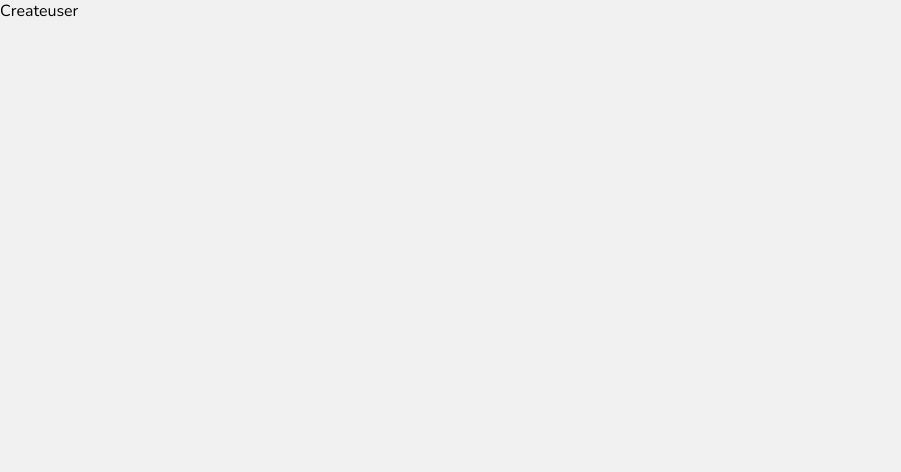
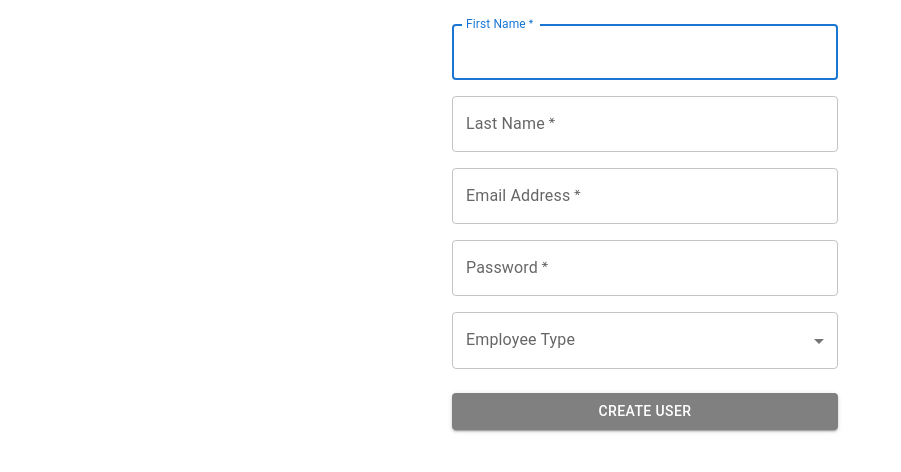
Before and after one commit to KiranLali1827/eCommTask, a React (Create React App) app: page /Createuser in a window 1280 px wide. Shown: the top 472 px of the page, without its empty margins (0-901 px from the left). Built offline with nearby package versions, Linux system fonts and the light colour scheme.

Commit message:
Added Employee Creation Page

```diff
--- a/package.json
+++ b/package.json
@@ -21,6 +21,7 @@
     "react-scripts": "5.0.1",
     "recharts": "^2.1.14",
     "sass": "^1.51.0",
+    "use-file-upload": "^1.0.11",
     "web-vitals": "^2.1.4"
   },
   "scripts": {
--- a/src/App.js
+++ b/src/App.js
@@ -7,7 +7,7 @@ import Signup from "./pages/Signup/Signup";
 import Createuser from "./pages/users/Createuser";
 import Userslist from "./pages/users/Userslist";
 import Employeelist from "./pages/users/Employeelist";
-
+import Imageupload from "./pages/Products/Imageupload";
 
 // function App() {
 //   return (
@@ -65,6 +65,8 @@ function App() {
           <Route path="/Createuser" element={<Createuser />} exact />
           <Route path="/Userslist" element={<Userslist />} exact />
           <Route path="/Employeelist" element={<Employeelist />} exact />
+          <Route path="/Imageupload" element={<Imageupload />} exact />
+
 
 
         </Route>
--- /dev/null
+++ b/src/pages/Products/Imageupload.js
@@ -0,0 +1,25 @@
+import React from "react";
+import '../Products/Imageupload.scss'
+import { useFileUpload } from "use-file-upload";
+const Imageupload = () => {
+  const defaultSrc =
+    "https://www.pngkit.com/png/full/301-3012694_account-user-profile-avatar-comments-fa-user-circle.png";
+
+  const [files, selectFiles] = useFileUpload();
+
+  return (
+    <div id="app">
+      <img src={files?.source || defaultSrc} alt="preview" />
+      <button
+        onClick={() =>
+          selectFiles({ accept: "image/*" }, ({ name, size, source, file }) => {
+            console.log("Files Selected", { name, size, source, file });
+          })
+        }
+      >
+        Upload Avatar
+      </button>
+    </div>
+  );
+};
+export default Imageupload;
--- /dev/null
+++ b/src/pages/Products/Imageupload.scss
@@ -0,0 +1,13 @@
+.app {
+    width: 100%;
+    height: 100vh;
+    display: flex;
+    flex-direction: column;
+    justify-content: center;
+    align-items: center;
+  }
+
+  img {
+    width: 100px;
+    padding: 1em;
+  }
--- a/src/pages/users/Createuser.js
+++ b/src/pages/users/Createuser.js
@@ -1,9 +1,120 @@
-import React from 'react'
+import * as React from "react";
+import Button from "@mui/material/Button";
+import CssBaseline from "@mui/material/CssBaseline";
+import TextField from "@mui/material/TextField";
+import Grid from "@mui/material/Grid";
+import Box from "@mui/material/Box";
+import Container from "@mui/material/Container";
+import { createTheme, ThemeProvider } from "@mui/material/styles";
+import Dropdown from "./Dropdown";
 
-function Createuser() {
+
+
+
+// TODO remove, this demo shouldn't need to reset the theme.
+
+const defaultTheme = createTheme();
+
+export default function Createuser() {
+  const handleSubmit = (event) => {
+    event.preventDefault();
+    const data = new FormData(event.currentTarget);
+    console.log({
+      email: data.get("email"),
+      password: data.get("password"),
+    });
+  };
+
+
+  const [age, setAge] = React.useState('');
+
+  const handleChange = (event) => {
+    setAge(event.target.value);
+  };
+
   return (
-    <div>Createuser</div>
-  )
+    <ThemeProvider theme={defaultTheme}>
+      <Container component="main" maxWidth="xs">
+        <CssBaseline />
+
+        <Box
+          sx={{
+            marginTop: 8,
+            display: "flex",
+            flexDirection: "column",
+            alignItems: "center",
+            marginLeft: "10px",
+          }}
+        >
+          <Box
+            component="form"
+            noValidate
+            onSubmit={handleSubmit}
+            sx={{ mt: -5 }}
+          >
+            <Grid container spacing={2}>
+              <Grid item xs={12}>
+                <TextField
+                  autoComplete="given-name"
+                  name="firstName"
+                  required
+                  fullWidth
+                  id="firstName"
+                  label="First Name"
+                  autoFocus
+                />
+              </Grid>
+              <Grid item xs={12}>
+                <TextField
+                  required
+                  fullWidth
+                  id="lastName"
+                  label="Last Name"
+                  name="lastName"
+                  autoComplete="family-name"
+                />
+              </Grid>
+              <Grid item xs={12}>
+                <TextField
+                  required
+                  fullWidth
+                  id="email"
+                  label="Email Address"
+                  name="email"
+                  autoComplete="email"
+                />
+              </Grid>
+              <Grid item xs={12}>
+                <TextField
+                  required
+                  fullWidth
+                  name="password"
+                  label="Password"
+                  type="password"
+                  id="password"
+                  autoComplete="new-password"
+                />
+              </Grid>
+
+              <Grid item xs={12}>
+              <Dropdown />
+              </Grid>
+
+
+            </Grid>
+
+            <Button
+              style={{ backgroundColor: "gray" }}
+              type="submit"
+              fullWidth
+              variant="contained"
+              sx={{ mt: 3, mb: 2 }}
+            >
+              Create User
+            </Button>
+          </Box>
+        </Box>
+      </Container>
+    </ThemeProvider>
+  );
 }
-
-export default Createuser
--- /dev/null
+++ b/src/pages/users/Dropdown.js
@@ -0,0 +1,33 @@
+import * as React from 'react';
+import Box from '@mui/material/Box';
+import InputLabel from '@mui/material/InputLabel';
+import MenuItem from '@mui/material/MenuItem';
+import FormControl from '@mui/material/FormControl';
+import Select from '@mui/material/Select';
+
+export default function Dropdown() {
+  const [Type, setAge] = React.useState('');
+
+  const handleChange = (event) => {
+    setAge(event.target.value);
+  };
+
+  return (
+    <Box sx={{ minWidth: 120 }}>
+      <FormControl fullWidth>
+        <InputLabel id="demo-simple-select-label">Employee Type</InputLabel>
+        <Select
+          labelId="demo-simple-select-label"
+          id="demo-simple-select"
+          value={Type}
+          label="Employee Type"
+          onChange={handleChange}
+        >
+          <MenuItem value={10}>Admin</MenuItem>
+          <MenuItem value={20}>Employee</MenuItem>
+          <MenuItem value={30}>User</MenuItem>
+        </Select>
+      </FormControl>
+    </Box>
+  );
+}
--- a/src/pages/users/Employeelist.js
+++ b/src/pages/users/Employeelist.js
@@ -18,9 +18,9 @@ const StyledTableCell = styled(TableCell)(({ theme }) => ({
 }));
 
 const StyledTableRow = styled(TableRow)(({ theme }) => ({
-  '&:nth-of-type(odd)': {
-    backgroundColor: theme.palette.action.hover,
-  },
+  // '&:nth-of-type(odd)': {
+  //   backgroundColor: theme.palette.action.hover,
+  // },
   // hide last border
   '&:last-child td, &:last-child th': {
     border: 0,
--- a/src/pages/users/Userslist.js
+++ b/src/pages/users/Userslist.js
@@ -7,6 +7,7 @@ import TableContainer from '@mui/material/TableContainer';
 import TableHead from '@mui/material/TableHead';
 import TablePagination from '@mui/material/TablePagination';
 import TableRow from '@mui/material/TableRow';
+import { styled } from '@material-ui/core';
 
 const columns = [
   { id: 'name', label: 'SL No', minWidth: 100 },
@@ -32,29 +33,36 @@ const columns = [
     align: 'right',
     format: (value) => value,
   },
+  {
+    id: 'Delete',
+    label: 'Delete',
+    minWidth: 170,
+    align: 'right',
+    format: (value) => value,
+  },
 ];
 
-function createData(name, code, population, size,density) {
+function createData(name, code, population, size,density, Delete) {
   //const density = population / size;
-  return { name, code, population, size, density };
+  return { name, code, population, size, density, Delete };
 }
 
 const rows = [
-  createData('1',"ABC", 'Testdemo@gmail.com', 1324171354, 526312),
-  createData('2',"ABC", 'Testdemo@gmail.com', 1403500365, 526312),
-  createData('3', "ABC",'Testdemo@gmail.com', 60483973, 526312),
-  createData('4',"ABC", 'Testdemo@gmail.com', 327167434, 526312),
-  createData('5',"ABC", 'Testdemo@gmail.com', 37602103, 526312),
-  createData('6', "ABC",'Testdemo@gmail.com', 25475400, 526312),
-  createData('7', "ABC",'Testdemo@gmail.com', 83019200, 526312),
-  createData('8', "ABC",'Testdemo@gmail.com', 4857000, 526312),
-  createData('9', "ABC",'Testdemo@gmail.com', 126577691, 526312),
-  createData('10',"ABC", 'Testdemo@gmail.com', 126317000, 526312),
-  createData('11', "ABC",'Testdemo@gmail.com', 67022000, 640679),
-  createData('12',"ABC", 'Testdemo@gmail.com', 67545757, 242495),
-  createData('13',"ABC", 'Testdemo@gmail.com', 146793744, 17098246),
-  createData('14', "ABC",'Testdemo@gmail.com', 200962417, 923768),
-  createData('15', "ABC",'Testdemo@gmail.com', 210147125, 526312),
+  createData('1',"ABC", 'Testdemo@gmail.com', 1324171354, 526312,"Delete"),
+  createData('2',"ABC", 'Testdemo@gmail.com', 1403500365, 526312,"Delete" ),
+  createData('3', "ABC",'Testdemo@gmail.com', 60483973, 526312, "Delete"),
+  createData('4',"ABC", 'Testdemo@gmail.com', 327167434, 526312, "Delete"),
+  createData('5',"ABC", 'Testdemo@gmail.com', 37602103, 526312, "Delete"),
+  createData('6', "ABC",'Testdemo@gmail.com', 25475400, 526312, "Delete"),
+  createData('7', "ABC",'Testdemo@gmail.com', 83019200, 526312, "Delete"),
+  createData('8', "ABC",'Testdemo@gmail.com', 4857000, 526312, "Delete"),
+  createData('9', "ABC",'Testdemo@gmail.com', 126577691, 526312, "Delete"),
+  createData('10',"ABC", 'Testdemo@gmail.com', 126317000, 526312, "Delete"),
+  createData('11', "ABC",'Testdemo@gmail.com', 67022000, 640679, "Delete"),
+  createData('12',"ABC", 'Testdemo@gmail.com', 67545757, 242495, "Delete"),
+  createData('13',"ABC", 'Testdemo@gmail.com', 146793744, 17098246, "Delete"),
+  createData('14', "ABC",'Testdemo@gmail.com', 200962417, 923768, "Delete"),
+  createData('15', "ABC",'Testdemo@gmail.com', 210147125, 526312, "Delete"),
 ];
 
 export default function Userslist() {
@@ -69,6 +77,16 @@ export default function Userslist() {
     setRowsPerPage(+event.target.value);
     setPage(0);
   };
+
+  // const StyledTableRow = styled(TableRow)(({ theme }) => ({
+  //   '&:nth-of-type(odd)': {
+  //     backgroundColor: theme.palette.action.hover,
+  //   },
+  //   // hide last border
+  //   '&:last-child td, &:last-child th': {
+  //     border: 0,
+  //   },
+  // }));
 
   return (
     <Paper sx={{ width: '90%', marginLeft:'5%', overflow: 'hidden' }}>
@@ -92,7 +110,7 @@ export default function Userslist() {
               .slice(page * rowsPerPage, page * rowsPerPage + rowsPerPage)
               .map((row) => {
                 return (
-                  <TableRow hover role="checkbox" tabIndex={-1} key={row.code}>
+                  <TableRow tabIndex={-1} key={row.code}>
                     {columns.map((column) => {
                       const value = row[column.id];
                       return (
--- a/src/pages/users/user.js
+++ b/src/pages/users/user.js
@@ -10,7 +10,7 @@ import EmployeeList from './Employeelist'
 
 
 const User = () => {
-  const [selectedValue1, setSelectedValue1] = useState("Create Users");
+  const [selectedValue1, setSelectedValue1] = useState("Create Employee");
   const navigate = useNavigate()
 
   return (
@@ -26,13 +26,13 @@ const User = () => {
               controlRef={useRef()}
               segments={[
                 {
-                  label: "Create Users",
-                  value: "Create Users",
+                  label: "Create Employee",
+                  value: "Create Employee",
                   ref: useRef(),
                 },
                 {
-                  label: "User",
-                  value: "User",
+                  label: "Users",
+                  value: "Users",
                   ref: useRef(),
                 },
                 {
@@ -45,8 +45,8 @@ const User = () => {
             />
             <p className="selected-item">
             {<div>
-            {selectedValue1 == "Create Users"? <Createuser /> : ""}
-            {selectedValue1 == "User"? <Userslist />: ""}
+            {selectedValue1 == "Create Employee"? <Createuser /> : ""}
+            {selectedValue1 == "Users"? <Userslist />: ""}
             {selectedValue1 == "Employee"? <EmployeeList /> : ""}
             </div>}
 
```
Also changed, not shown: 1 other file (tests, documents, lock files or other folders).
